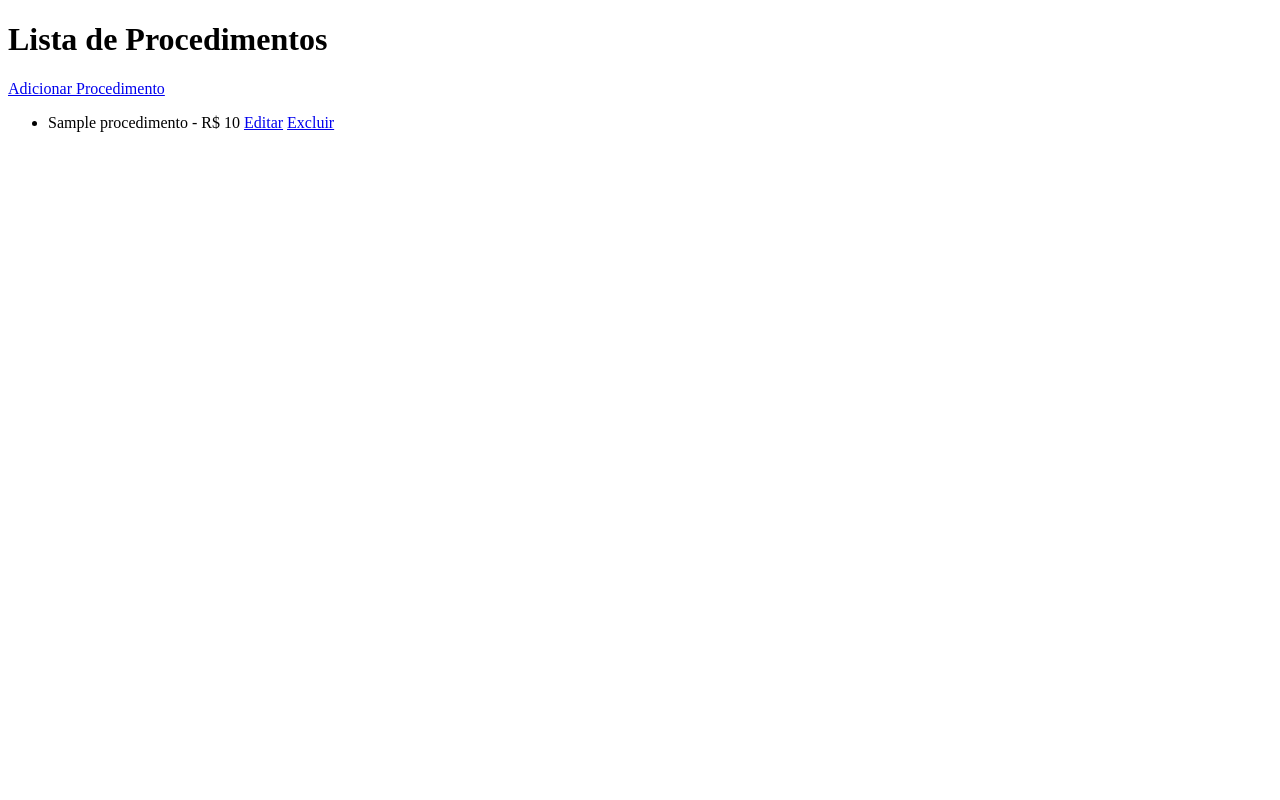
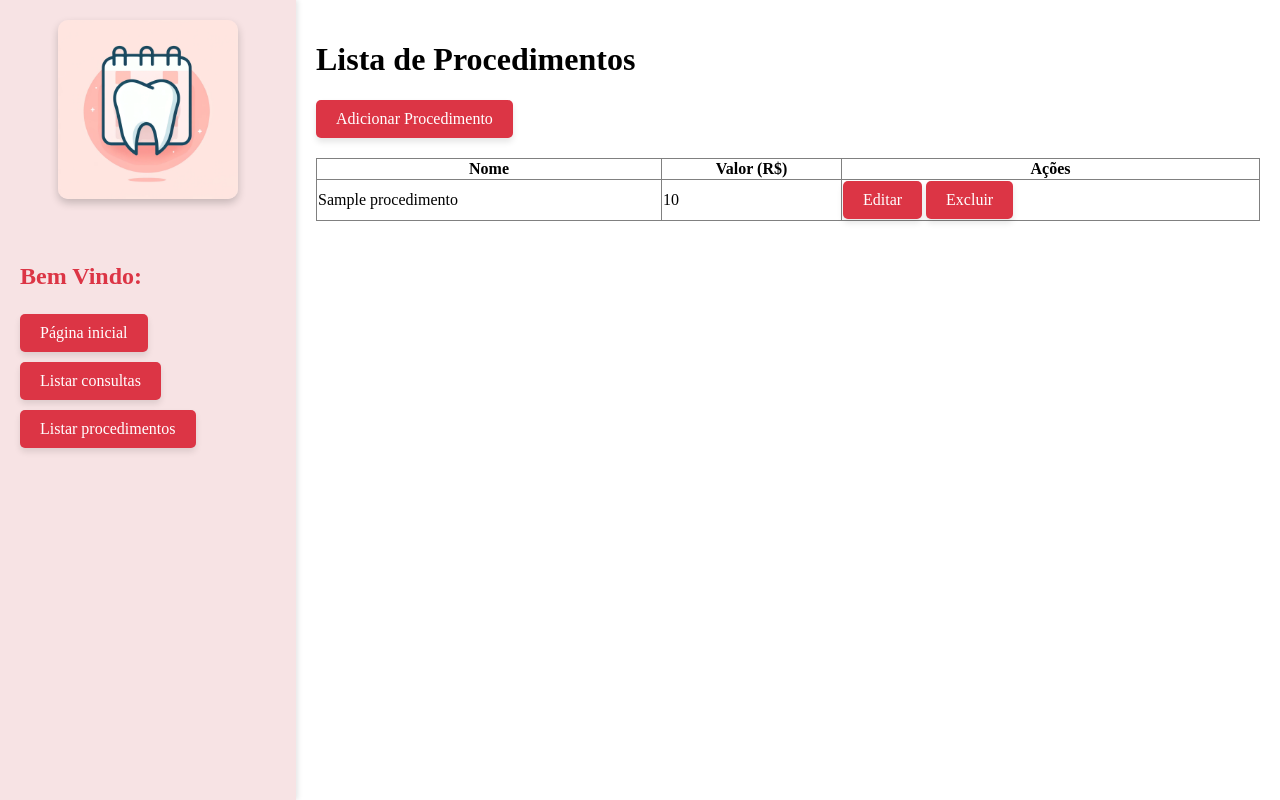
Before and after one commit to filipexcode/ProjetoFinal, a Django app: template procedimentos/templates/procedimentos/lista.html in a window 1280 px wide. Run offline with Django 3.2, Linux system fonts and the light colour scheme; the template is opened without the code that fills it: most values are stand-ins (such as "Sample title", 1, 10 or a date in 2020).

Commit message:
Melhorando o front

```diff
--- a/agenda/static/agenda/styles.css
+++ b/agenda/static/agenda/styles.css
@@ -1,15 +1,18 @@
 body {
     display: flex;
-    font-family: Arial, sans-serif;
+    flex-direction: row;
+    min-height: 100vh; /* Altura mínima igual à altura da janela */
     margin: 0;
-    padding: 0;
 }
 
 .sidebar {
-    width: 20%;
-    background-color: #f8d7da;
+    width: 20%; /* Ajuste conforme necessário */
+    background-color: #f7e3e4;
     padding: 20px;
     box-shadow: 2px 0 5px rgba(0, 0, 0, 0.1);
+    display: flex;
+    flex-direction: column;
+    justify-content: flex-start;
 }
 
 .menu {
@@ -32,7 +35,7 @@ body {
 }
 
 .main {
-    width: 80%;
+    flex: 1; /* Ocupa o restante do espaço */
     padding: 20px;
 }
 
@@ -42,9 +45,27 @@ body {
 }
 
 .logo {
-    width: 80%; /* A largura será 80% da sidebar */
+    width: 70%; /* A largura será 80% da sidebar */
     display: block; /* Para tratá-la como um bloco */
     margin: 0 auto 20px auto; /* Centraliza horizontalmente e adiciona espaçamento inferior */
     border-radius: 10px; /* (Opcional) Adiciona bordas arredondadas */
     box-shadow: 0px 4px 8px rgba(0, 0, 0, 0.2); /* (Opcional) Adiciona sombra */
 }
+
+/* Estilo para botões */
+.btn {
+    display: inline-block;
+    padding: 10px 20px;
+    font-size: 16px;
+    color: #fff;
+    text-decoration: none;
+    background-color: #dc3545; /* Cor de fundo */
+    border-radius: 5px; /* Bordas arredondadas */
+    box-shadow: 0 4px 6px rgba(0, 0, 0, 0.1); /* Sombra */
+    transition: background-color 0.3s ease, transform 0.2s ease; /* Animações */
+}
+
+.btn:hover {
+    background-color: #c82333; /* Cor ao passar o mouse */
+    transform: translateY(-2px); /* Efeito de leve subida */
+}
--- a/procedimentos/templates/procedimentos/lista.html
+++ b/procedimentos/templates/procedimentos/lista.html
@@ -1,22 +1,54 @@
 <!DOCTYPE html>
 <html lang="pt-br">
 <head>
+    {% load static %}
     <meta charset="UTF-8">
     <meta name="viewport" content="width=device-width, initial-scale=1.0">
     <title>Lista de Procedimentos</title>
+    <link href="{% static 'agenda/styles.css' %}" rel="stylesheet">
 </head>
 <body>
-    <h1>Lista de Procedimentos</h1>
-    <a href="{% url 'cria_procedimento' %}">Adicionar Procedimento</a>
-    <ul>
-        {% for procedimento in procedimentos %}
-            <li>
-                {{ procedimento.nome }} - R$ {{ procedimento.valor }}
-
-                <a href="{% url 'edita_procedimento' procedimento.pk %}">Editar</a>
-                <a href="{% url 'exclui_procedimento' procedimento.pk %}">Excluir</a>
-            </li>
-        {% endfor %}
-    </ul>
+    <div class="sidebar">
+        <img src="{% static 'agenda/logo.webp' %}" alt="Logo da Agenda" class="logo">
+        <div class="menu">
+            <h3>Bem Vindo:</h3>
+            <ul>
+                <li>
+                    <a href="{% url 'calendario' %}" class="btn">Página inicial</a>
+                </li>
+                <li>
+                    <a href="{% url 'lista_consultas' %}" class="btn">Listar consultas</a>
+                </li>
+                <li>
+                    <a href="{% url 'lista_procedimentos' %}" class="btn">Listar procedimentos</a>
+                </li>
+            </ul>
+        </div>
+    </div>
+    <div class="main">
+        <h1>Lista de Procedimentos</h1>
+        <a href="{% url 'cria_procedimento' %}" class="btn">Adicionar Procedimento</a>
+        <table border="1" style="width: 100%; border-collapse: collapse; margin-top: 20px;">
+            <thead>
+                <tr>
+                    <th>Nome</th>
+                    <th>Valor (R$)</th>
+                    <th>Ações</th>
+                </tr>
+            </thead>
+            <tbody>
+                {% for procedimento in procedimentos %}
+                <tr>
+                    <td>{{ procedimento.nome }}</td>
+                    <td>{{ procedimento.valor }}</td>
+                    <td>
+                        <a href="{% url 'edita_procedimento' procedimento.pk %}" class="btn">Editar</a>
+                        <a href="{% url 'exclui_procedimento' procedimento.pk %}" class="btn">Excluir</a>
+                    </td>
+                </tr>
+                {% endfor %}
+            </tbody>
+        </table>
+    </div>
 </body>
 </html>
--- a/usuarios/urls.py
+++ b/usuarios/urls.py
@@ -2,6 +2,6 @@ from django.urls import path
 from . import views
 
 urlpatterns = [
-    path('login/', views.login_usuario, name='login'),
+    path('', views.login_usuario, name='login'),
     path('cadastro/', views.cadastro_usuario, name='cadastro'),
 ]
```
Also changed, not shown: agenda/templates/agenda/calendario.html (+12 -5 lines), consultas/templates/consultas/lista.html (+44 -12 lines), agenda/static/agenda/logo.webp (added).
